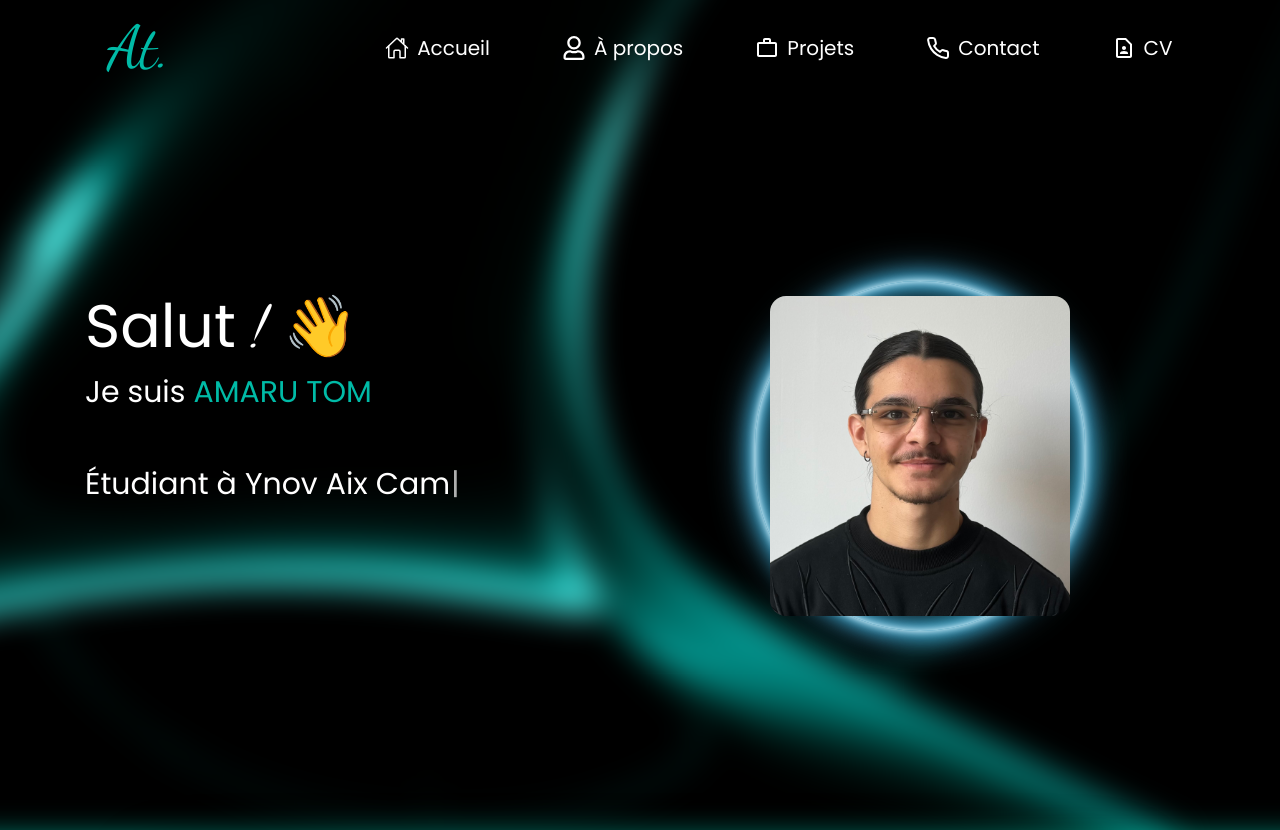
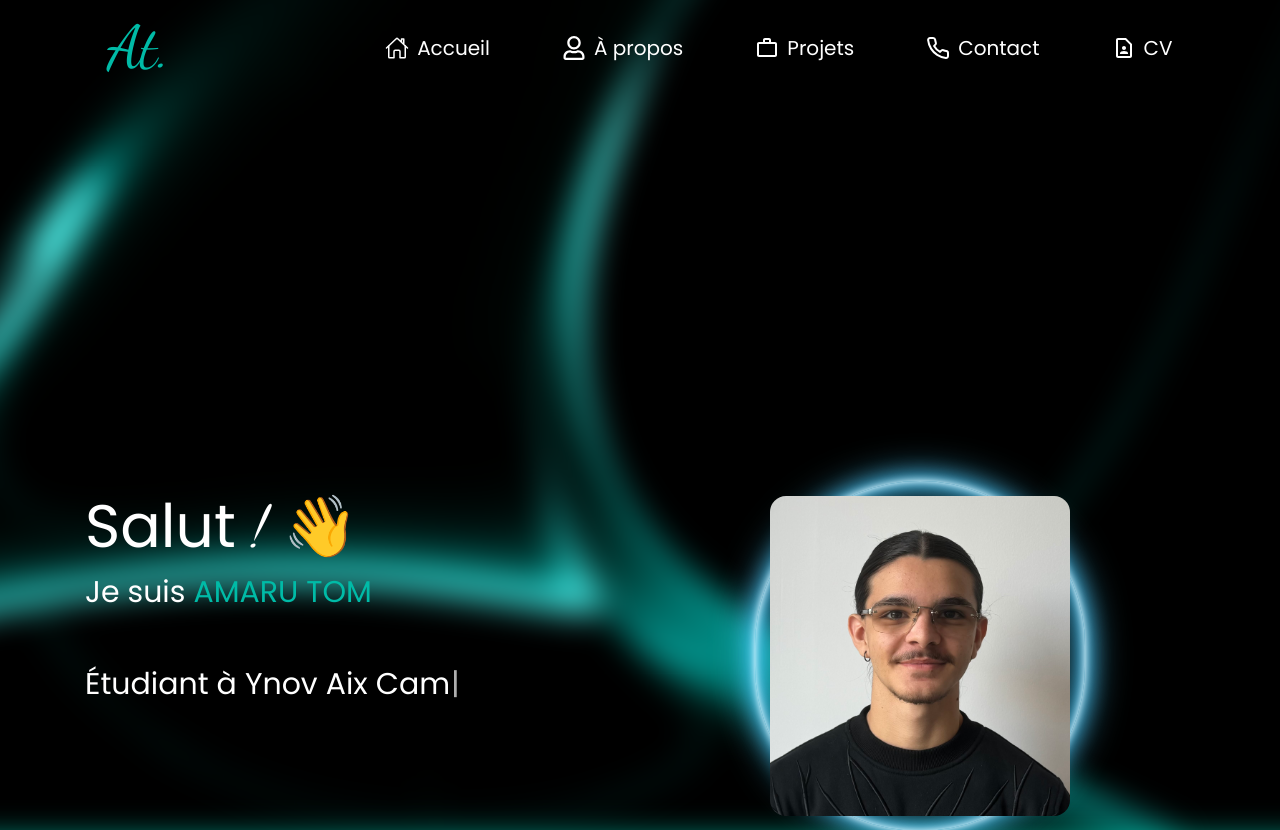
Before and after one commit to Shiokaa/Portfolio, a Next.js app: page / in a window 1280 px wide. Shown: the top 830 px of the page. Built offline with nearby package versions, Linux system fonts and the light colour scheme.

Commit message:
feat(page): add Footer component

```diff
--- a/app/page.tsx
+++ b/app/page.tsx
@@ -4,17 +4,19 @@ import Hero from "../components/home/Hero";
 import About from "../components/home/About";
 import Projects from "../components/home/Projects";
 import Contact from "../components/home/Contact";
+import Footer from "../components/layout/Footer";
 
 export default function Home() {
   return (
     <>
       <Header />
-      <main className="w-full h-full flex flex-col items-center justify-center gap-36 lg:gap-66">
+      <main className="w-full h-full flex flex-col items-center justify-center gap-36 lg:gap-66 py-14 lg:py-50">
         <Hero />
         <About />
         <Projects />
         <Contact />
       </main>
+      <Footer />
     </>
   );
 }
```
